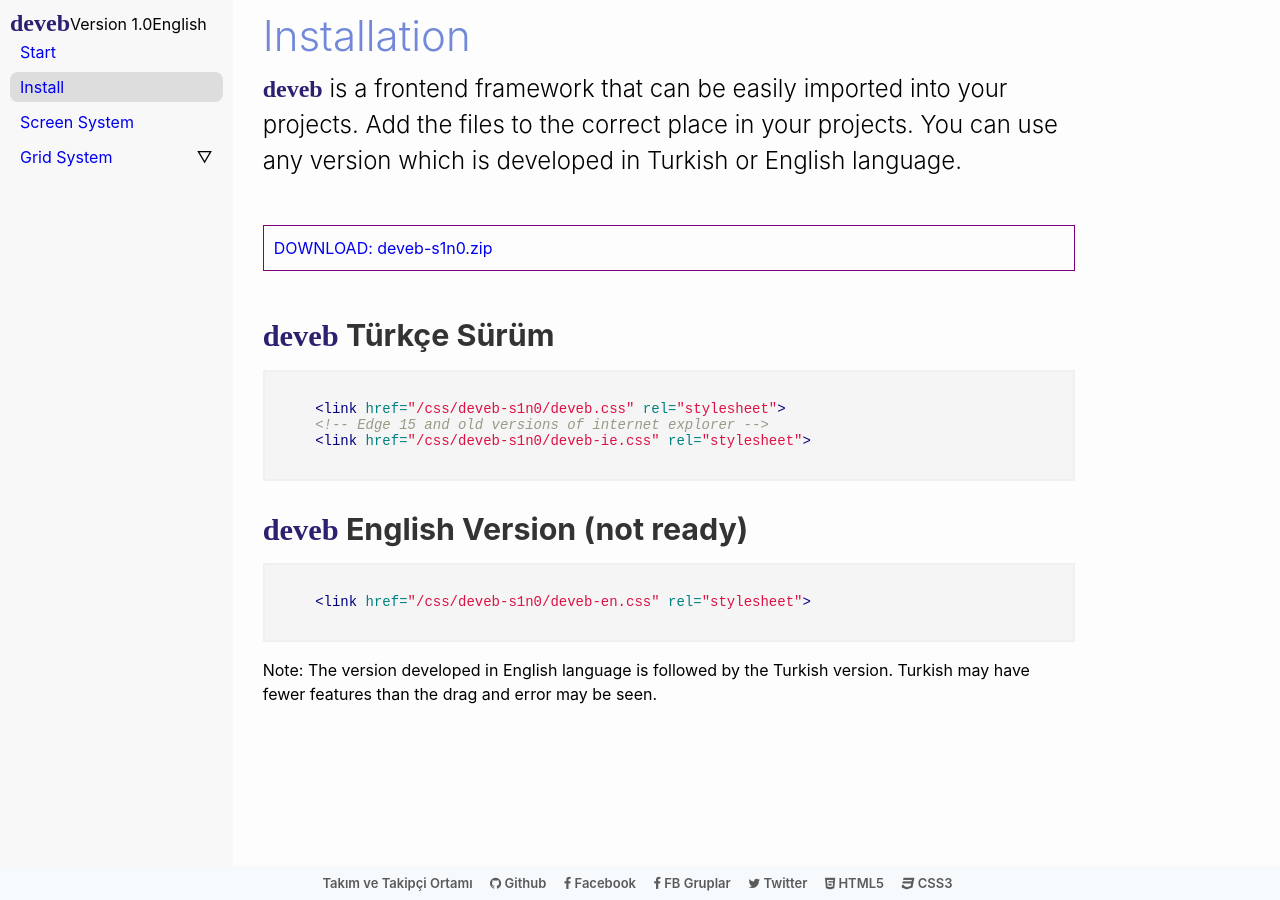
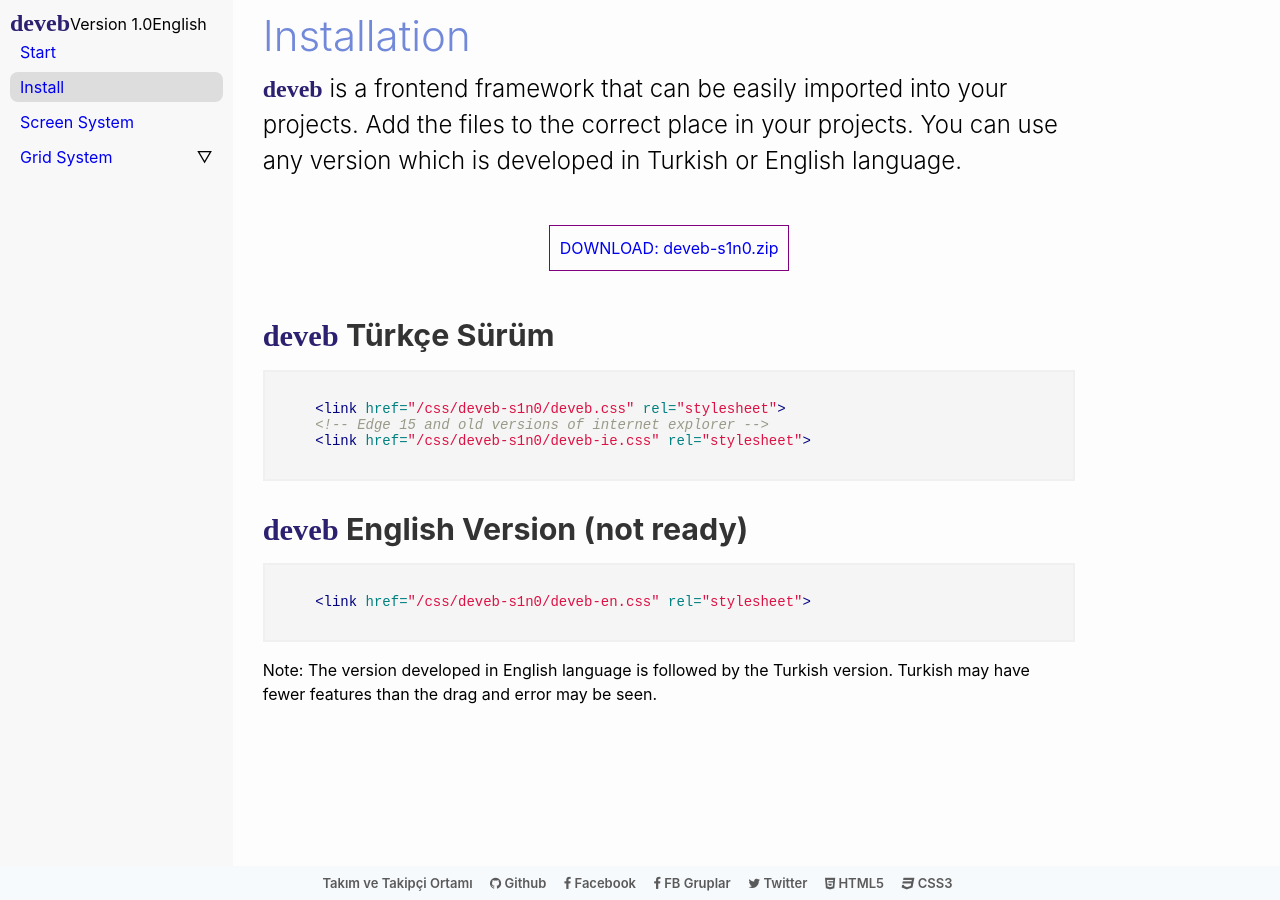
Before and after one commit to data-deveb/data-deveb.github.io, a Jekyll site: the page built from 1.0/en/kurulum.html, in a window 1280 px wide. Built offline with Jekyll 4.4.1, drawn with Linux system fonts in a browser that asks for light colours; some web fonts are replaced.

Commit message:
deveb 1.0 kurulum
güncelleme

```diff
--- a/1.0/en/kurulum.html
+++ b/1.0/en/kurulum.html
@@ -5,7 +5,7 @@ title: Installation
     <p class="girlik">
       <span class="simget">deveb</span> is a frontend framework that can be easily imported into your projects. Add the files to the correct place in your projects. You can use any version which is developed in Turkish or English language.
     </p>
-    <p>
+    <p data-gnl>
       <a data-basmal data-gnl="_o 0" class="birincil" href="https://github.com/data-deveb/data-deveb.github.io/releases/download/deveb-1.0-tr/deveb-s1n0.zip" style="border:1px solid purple; padding:10px;">DOWNLOAD: deveb-s1n0.zip</a>
     </p>
 
```
